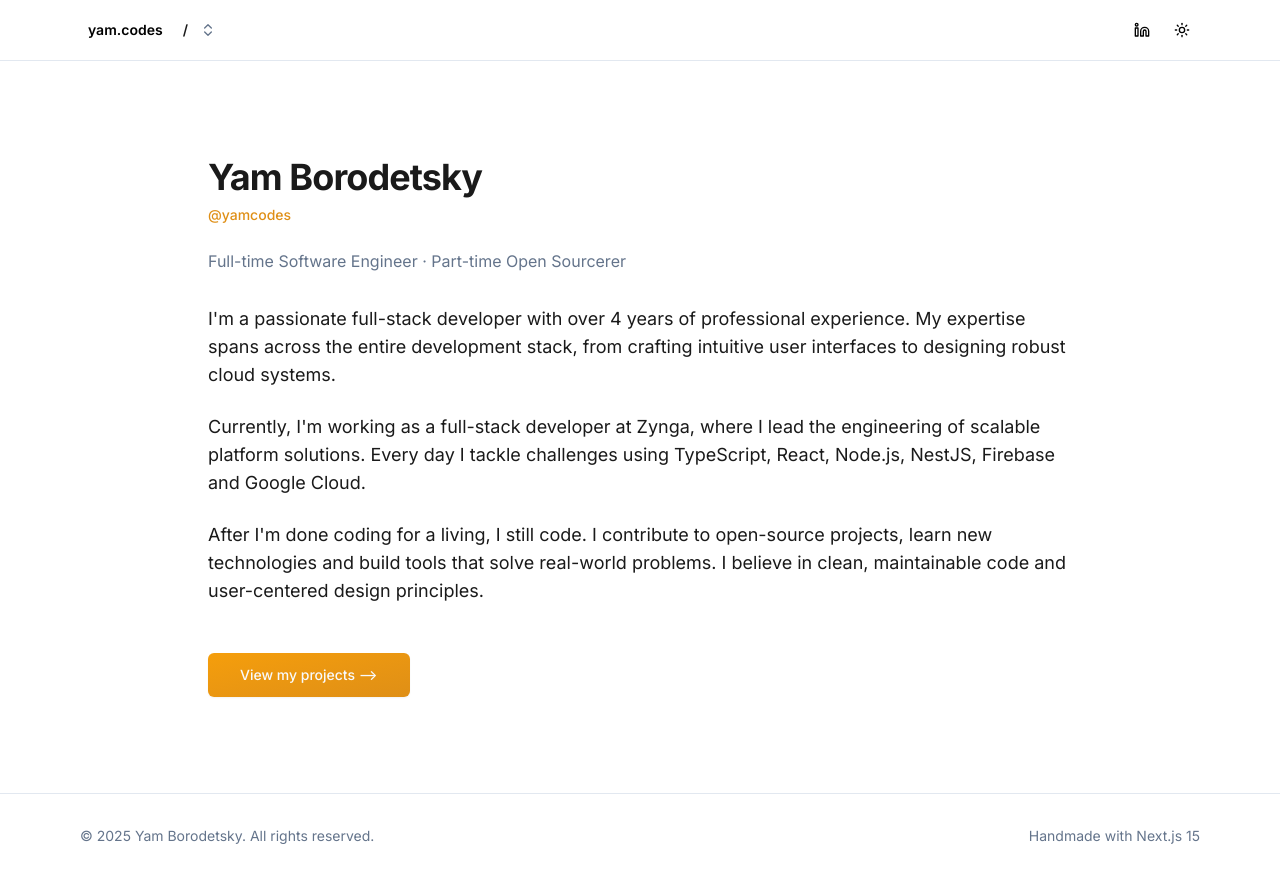
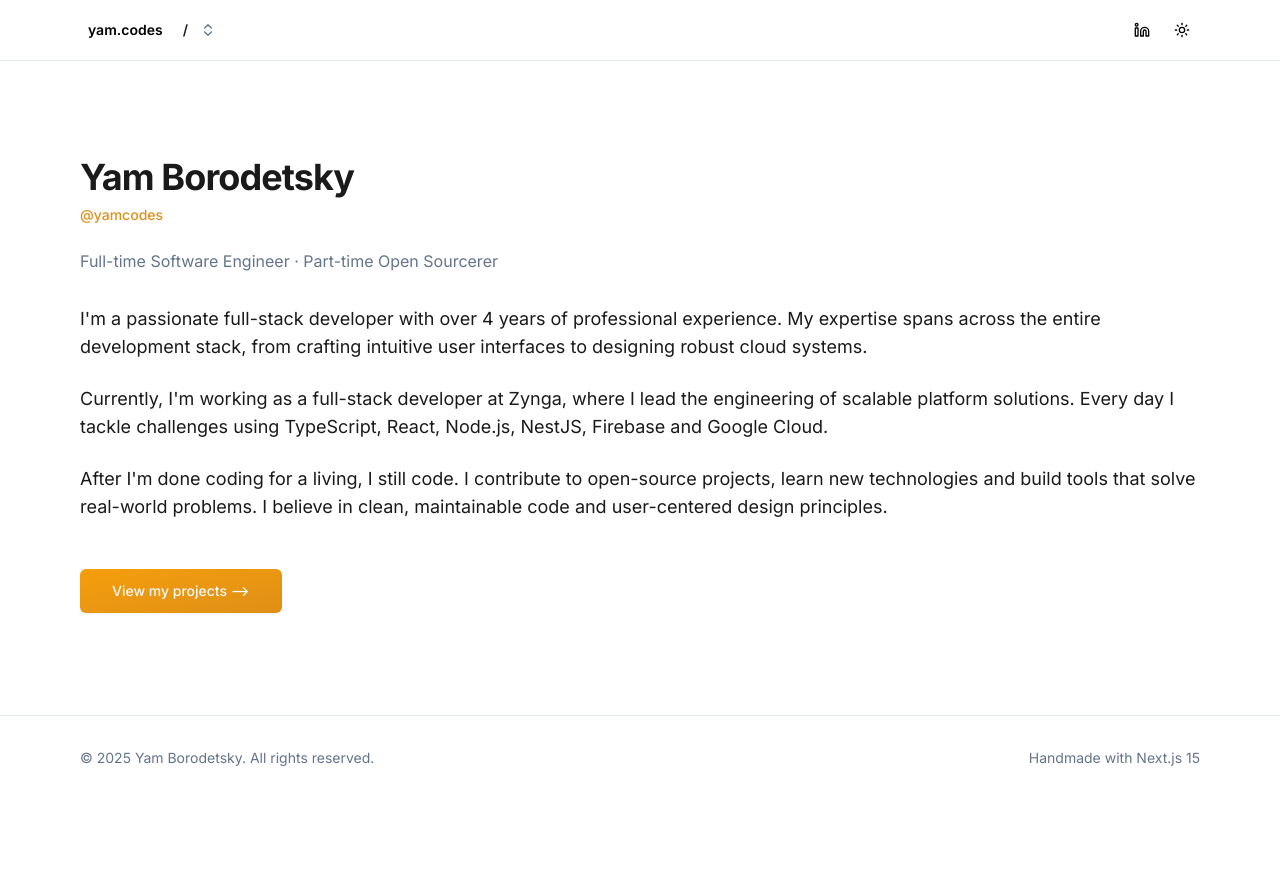
Before and after one commit to yamcodes/yam.codes, a Next.js app: page / in a window 1280 px wide. After the commit the page ends 800 px from the top, so only its background shows below. Built offline with nearby package versions, Linux system fonts and the light colour scheme; some icons are missing.

Commit message:
refactor: enhance layout and structure of main content
- Wrapped children in a container within the RootLayout for improved spacing and alignment.
- Cleaned up the Home and Projects pages for better readability and consistency in structure.

```diff
--- a/src/app/layout.tsx
+++ b/src/app/layout.tsx
@@ -30,7 +30,11 @@ export default function RootLayout({
 				>
 					<div className="flex min-h-screen flex-col">
 						<Header />
-						<main className="flex-1">{children}</main>
+						<main className="flex-1">
+							<div className="container max-w-6xl mx-auto px-4 py-12 md:py-24">
+								{children}
+							</div>
+						</main>
 						<Footer />
 					</div>
 				</ThemeProvider>
--- a/src/app/page.tsx
+++ b/src/app/page.tsx
@@ -10,13 +10,10 @@ import {
 
 export default function Home() {
 	return (
-		<div className="container max-w-4xl mx-auto px-4 py-12 md:py-24">
 		<div className="space-y-8">
 			<div className="space-y-4">
 				<div>
-						<h1 className="text-4xl font-bold tracking-tight">
-							Yam Borodetsky
-						</h1>
+					<h1 className="text-4xl font-bold tracking-tight">Yam Borodetsky</h1>
 					<HoverCard>
 						<HoverCardTrigger asChild>
 							<Button
@@ -33,9 +30,7 @@ export default function Home() {
 									<AvatarFallback>YB</AvatarFallback>
 								</Avatar>
 								<div className="space-y-1">
-										<h4 className="text-sm font-semibold mb-0">
-											Yam Borodetsky
-										</h4>
+									<h4 className="text-sm font-semibold mb-0">Yam Borodetsky</h4>
 									<h4 className="text-sm text-muted-foreground">@yamcodes</h4>
 									<p className="text-sm">
 										Full-time Software Engineer · Part-time Open Sourcerer
@@ -89,6 +84,5 @@ export default function Home() {
 				</Button>
 			</div>
 		</div>
-		</div>
 	);
 }
--- a/src/app/projects/page.tsx
+++ b/src/app/projects/page.tsx
@@ -12,7 +12,6 @@ const idify = (text: string) => {
 
 export default function ProjectsPage() {
 	return (
-		<div className="container max-w-6xl mx-auto px-4 py-12 md:py-24">
 		<div className="space-y-8">
 			<div className="space-y-4">
 				<h1 className="text-4xl font-bold tracking-tight">Projects</h1>
@@ -27,6 +26,5 @@ export default function ProjectsPage() {
 				))}
 			</div>
 		</div>
-		</div>
 	);
 }
```
Lines whose indentation alone changed are shown as unchanged.
